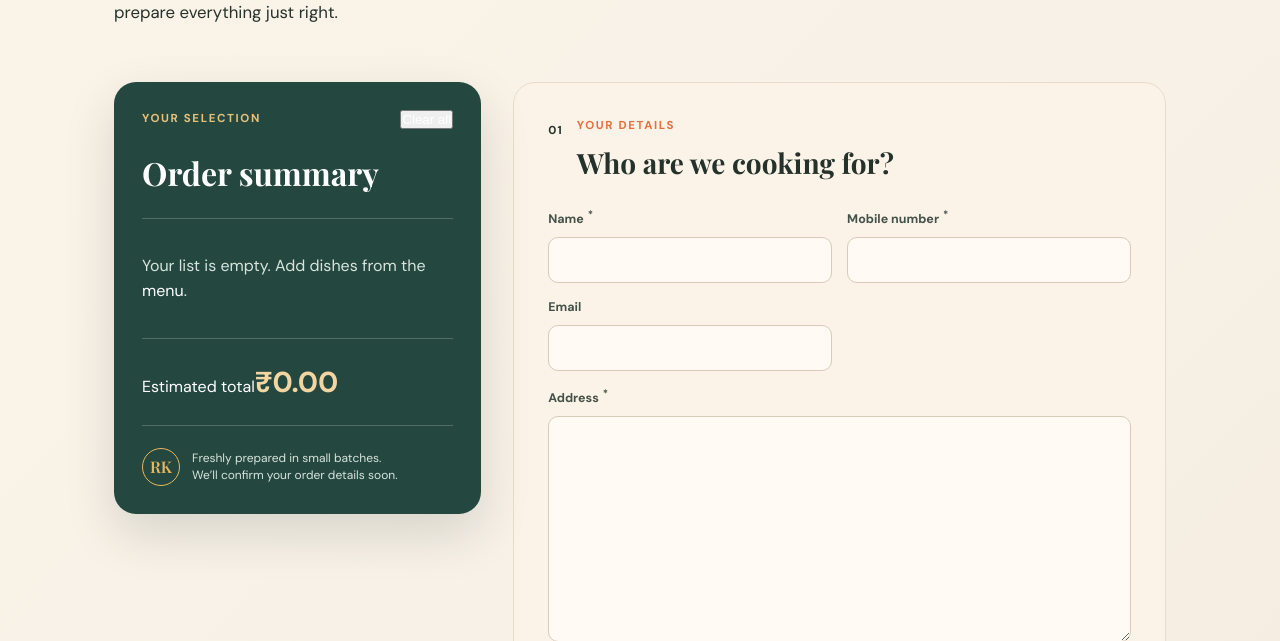
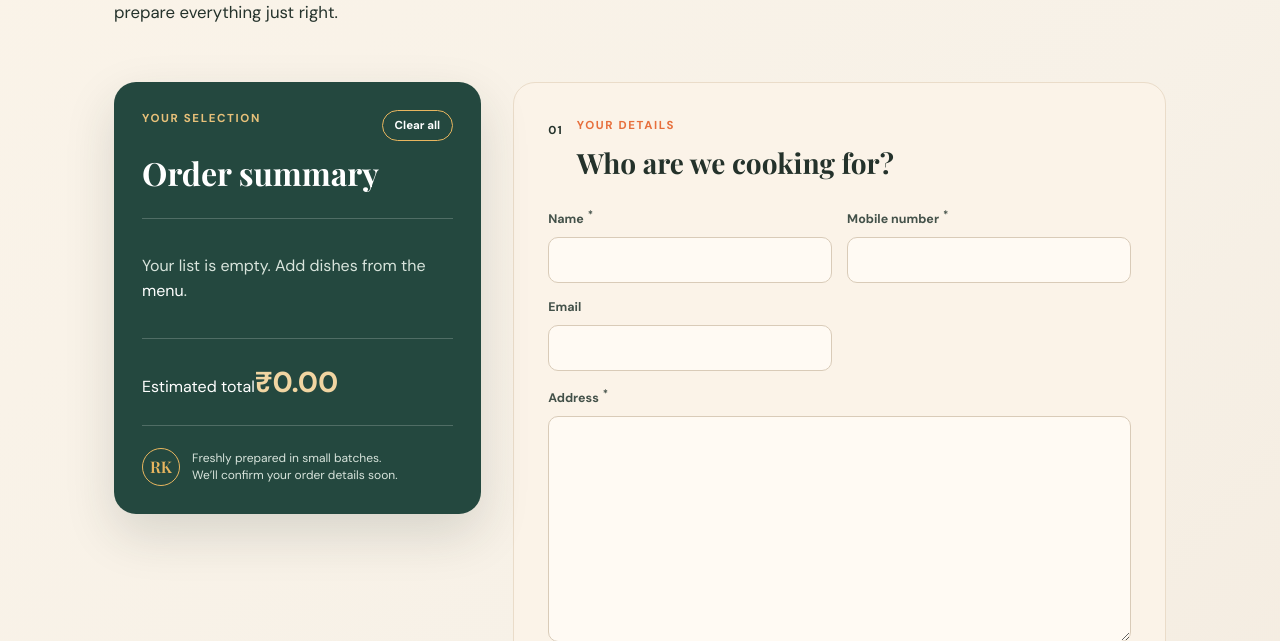
Before and after one commit to naveengoyal10/RakshaKitchen, a Django app: page /order/ in a window 1280 px wide. Shown: the part 429-1070 px from the top of the page. Run offline with Django 5.2, Linux system fonts and the light colour scheme; data comes from the database, SQL or seed files in the repository.

Commit message:
Improve Clear all button contrast

```diff
--- a/static/css/menu-polish.css
+++ b/static/css/menu-polish.css
@@ -1,5 +1,22 @@
 .menu-catalogue {
   overflow: hidden;
+}
+
+.order-summary .clear-list {
+  background: transparent;
+  border: 1px solid #e8b65f;
+  border-radius: 999px;
+  color: #fff;
+  cursor: pointer;
+  font: 700 .72rem var(--sans);
+  padding: 7px 12px;
+  white-space: nowrap;
+}
+
+.order-summary .clear-list:hover,
+.order-summary .clear-list:focus-visible {
+  background: #e8b65f;
+  color: var(--ink);
 }
 
 .dish-quantity-controls {
```
